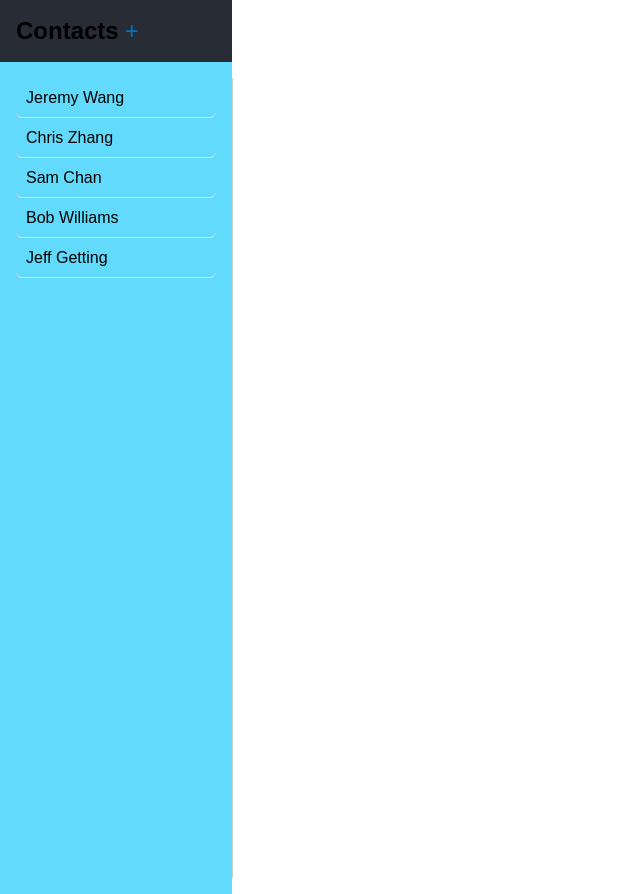
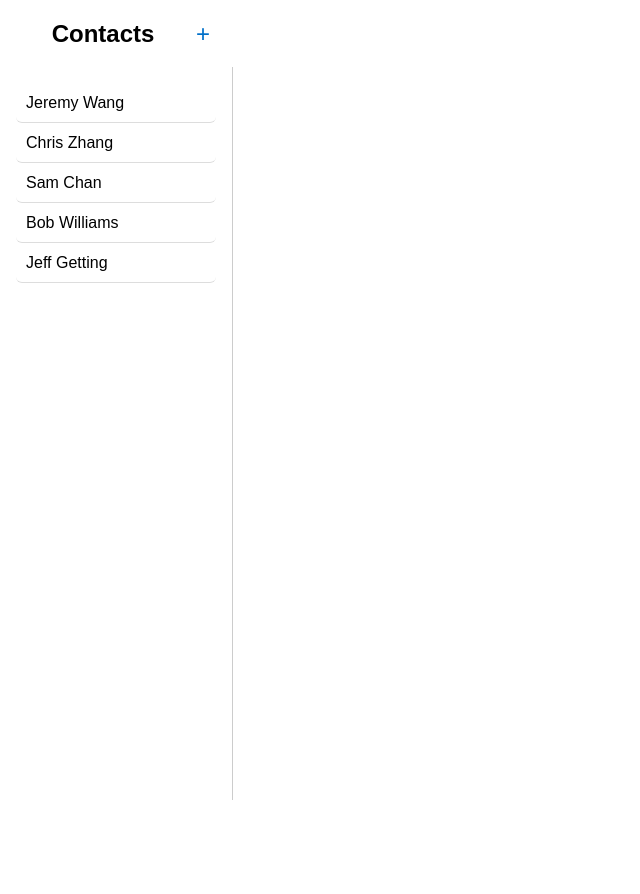
Before and after one commit to Reversal9/contacts, a React (Create React App) app: page / in a window 1280 px wide. Shown: the whole page, without its empty margins (0-640 px from the left). After the commit the page ends 800 px from the top, so only its background shows below. Built offline with nearby package versions, Linux system fonts and the light colour scheme.

Commit message:
Refactor entire App's CSS. Use flexbox to fix layout issues. Content is now viewable, only with an edit menu. First name and last name can be edited in this menu.

```diff
--- a/src/App.css
+++ b/src/App.css
@@ -44,46 +44,75 @@ body {
 }
 
 .app-container {
+  height: 100vh;
+  display: flex;
+  flex-direction: row;
+}
+
+.left-container {
   display: flex;
   flex-direction: column;
-  height: 100vh;
+}
+
+.right-container {
+  flex: 1;
+  background-color: #fff;
+}
+
+.details {
+  display: flex;
+  flex-direction: column;
+  border-bottom: 1px solid #ccc;
+}
+
+.details-header {
+  height: 200px;
+}
+
+.input-container {
+  padding-left: 8px;
+  display: flex;
+  flex-direction: column;
+}
+
+input {
+  border: none;
+  border-bottom: 1px solid #ccc;
+  outline: none;
+  padding: 8px;
+  height: 25px;
+}
+
+input::placeholder {
+  color: #999;
 }
 
 .header {
   display: flex;
+  justify-content: space-between;
   align-items: center;
   padding: 16px;
-
+  height: 5%;
   width: 200px;
-  background-color: #282c34;
+  background-color: #fff;
 }
 
 .header h1 {
+  flex: 1;
   font-size: 24px;
   margin: 0;
+  text-align: center;
 }
 
-.container {
-  flex: 1;
-  /*display: flex;*/
+.contact-list {
   padding: 16px;
+  width: 200px;
+  height: 100%;
   flex-direction: column;
-
-  width: 200px;
-  background-color: #61dafb;
-}
-
-.content {
-  flex: 1;
-  /*background-color: #f8f8f8;*/
-  padding: 16px;
-
-  background-color: darkred;
+  border-right: 1px solid #ccc;
 }
 
 .add-button {
-  display: flex;
-  align-items: center;
   background-color: transparent;
   color: #0070c9;
   font-size: 24px;
@@ -103,15 +132,6 @@ body {
 ul {
   padding: 0;
   margin: 0;
-}
-
-.contacts-list {
-  display: flex;
-  flex-direction: column;
-  width: 200px;
-  height: 100vh;
-  border-right: 1px solid #ccc;
-  padding-right: 16px;
 }
 
 .contact-button {
--- a/src/App.js
+++ b/src/App.js
@@ -27,6 +27,8 @@ function App() {
         <div
             className = "app-container">
             <div
+                className = "left-container">
+                    <div
                         className = "header">
                             <h1>Contacts</h1>
                             <button
@@ -38,23 +40,26 @@ function App() {
                             </button>
                     </div>
                     <div
-                    className = "container">
+                        className = "contact-list">
                             <List
                                 contacts = {contacts}
                                 selectedContact = {selectedContact}
                                 setSelectedContact = {setSelectedContact}
                             />
                     </div>
-
+            </div>
+            <div
+                className = "right-container">
                     {selectedContact ? (
                         <div
                             className = "content">
-                            <p>Test</p>
                                 <Content
+                                    setContacts = {setContacts}
                                     selectedContact = {selectedContact}
                                     setSelectedContact = {setSelectedContact}
                                 />
                         </div>) : null}
+            </div>
         </div>
 );
 }
@@ -65,8 +70,7 @@ function List({contacts, selectedContact, setSelectedContact}) {
     }
 
     return (
-        <ul
-            className = "contacts-list">
+        <ul>
             {contacts.map(contact => {
                 return (
                     <button
@@ -77,7 +81,7 @@ function List({contacts, selectedContact, setSelectedContact}) {
                         }}
                         id = {`b-${contact.id}`}
                         >
-                            {(contact.firstName && contact.lastName) ?
+                        {(contact.firstName || contact.lastName) ?
                             `${contact.firstName} ${contact.lastName}` : "New Contact"}
                     </button>
                 );
@@ -86,24 +90,50 @@ function List({contacts, selectedContact, setSelectedContact}) {
     );
 }
 
-function Content({selectedContact, setSelectedContact}) {
-    function handleFirstNameChange(newFirstName) {
-        setSelectedContact(contact => {
-            return {...contact, firstName: newFirstName};
-        });
+function Content({setContacts, selectedContact, setSelectedContact}) {
+    function handleNameChange(name, value) {
+        setContacts(prevContacts =>
+            prevContacts.map(contact => {
+                if (contact.id === selectedContact.id) {
+                    const newContact = {...contact, [name]: value};
+                    setSelectedContact(newContact);
+                    return newContact;
+                }
+
+                return contact;
+        }));
     }
 
     return (
         <div
-            className = "content">
+            className = "details">
+                <div
+                    className = "details-header">
+                {/*    will be an image */}
+                </div>
+                <div
+                    className = "input-container">
                         <input
                             // className = ""
+                            name = "firstName"
+                            placeholder = "First name"
                             value = {selectedContact.firstName}
                             onChange = {e => {
-                        handleFirstNameChange(e.target.value);
+                                handleNameChange(e.target.name, e.target.value);
                             }}
                             id = {`i-${selectedContact.id}`}
                         />
+                        <input
+                            // className = ""
+                            name = "lastName"
+                            placeholder = "Last name"
+                            value = {selectedContact.lastName}
+                            onChange = {e => {
+                                handleNameChange(e.target.name, e.target.value);
+                            }}
+                            id = {`i-${selectedContact.id}`}
+                        />
+                </div>
         </div>
     );
 }
```
Lines whose indentation alone changed are shown as unchanged.
